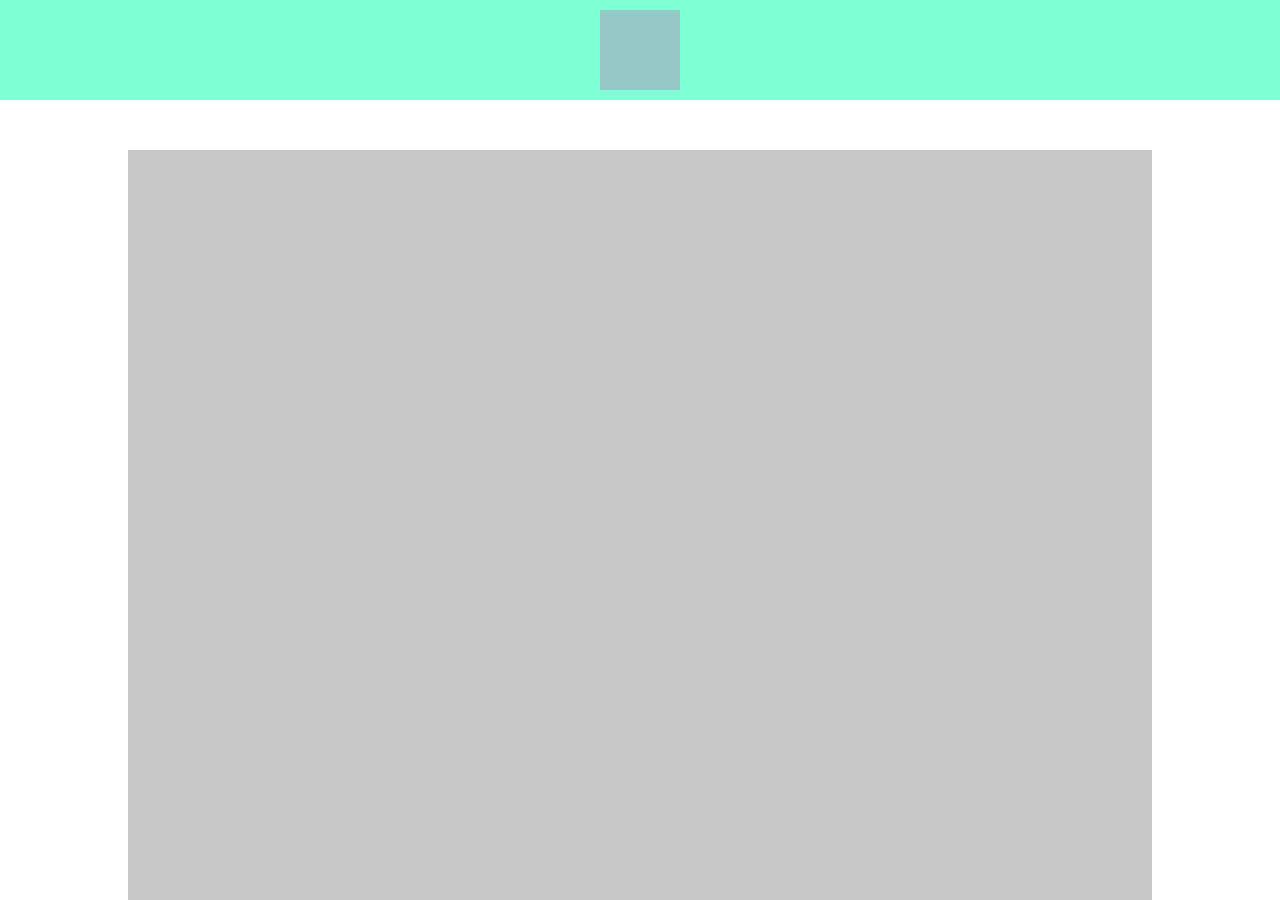
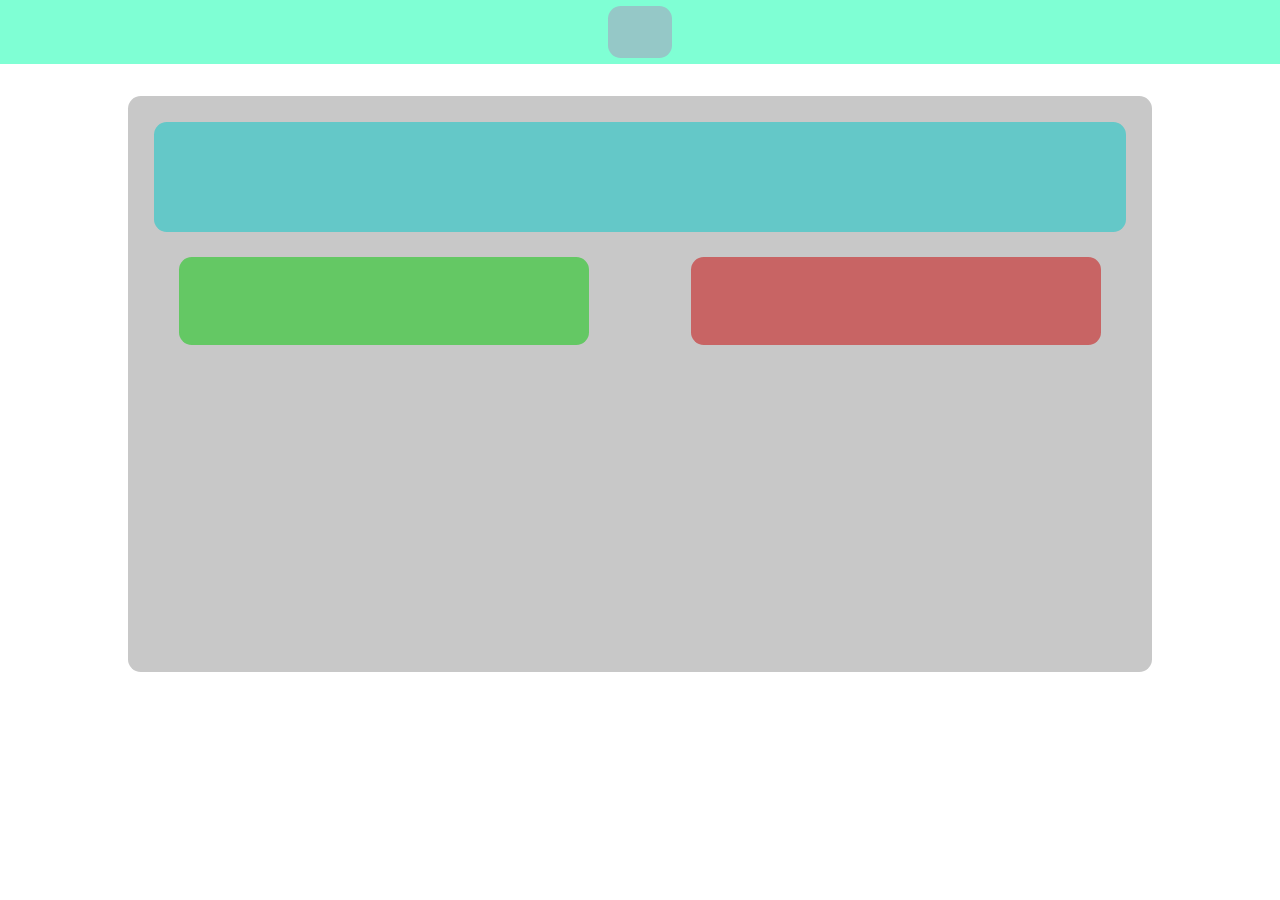
Before and after one commit to Danilo15454/Quize-banan-, a plain HTML site: page index.html in a window 1280 px wide. After the commit the page ends 800 px from the top, so only its background shows below. Drawn offline with Linux system fonts and the light colour scheme.

Commit message:
F6
Новая система размеров + 3 блочка

```diff
--- a/index.html
+++ b/index.html
@@ -11,7 +11,13 @@
         <div class="top">
             <div class="logo"></div>
         </div>
-        <div class="main"></div>
+        <div class="main">
+            <div class="nazvanie"></div>
+            <div class="otveti">
+                <div class="umnichka"></div>
+                <div class="tupoe"></div>
+            </div>
+        </div>
     </div>
 </body>
 </html>
--- a/result.css
+++ b/result.css
@@ -3,25 +3,100 @@ body{
 }
 .top{
     width: 100vw;
-    height: 100px;
+    height: 5vw;
     background-color: rgb(127, 255, 212);
     display: flex;
     justify-content: center;
     align-items: center;
 }
 .logo{
-    width: 80px;
-    height: 80px;
+    width: 5%;
+    height: 80%;
     background-color: rgb(148.8, 200.1, 198.8);
+    border-radius: 1vw;
 }
 .main{
     width: 80vw;
-    height: 750px;
+    height: 45vw;
     background-color: rgb(200, 200, 200);
     margin: auto;
-    margin-top: 50px;
-
+    margin-top: 2.5vw;
+    border-radius: 1vw;
+    display: flex;
+    justify-content: center;
+    align-items: center;
+     flex-direction: column; /* ? */
+}
+.nazvanie{
+    width: 95%;
+    height: 25%;
+    background-color: rgb(100, 200, 200);
+    margin: auto;
+    margin-top: 2.5%;
+    border-radius: 1vw;
+    display: flex;
+    justify-content: center;
+    align-items: center;
+}
+.otveti{
+    width: 100%;
+    height: 100%;
+    display: flex;
+    justify-content: baseline;
+}
+.umnichka{
+    width: 40%;
+    height: 20%;
+    background-color: rgb(100, 200, 100);
+    margin: auto;
+    margin-top: 2.5%;
+    border-radius: 1vw;
     display: flex;
     justify-content: center;
     align-items: center
 }
+.tupoe{
+    width: 40%;
+    height: 20%;
+    background-color: rgb(200, 100, 100);
+    margin: auto;
+    margin-top: 2.5%;
+    border-radius: 1vw;
+    display: flex;
+    justify-content: center;
+    align-items: center
+}
+
+
+
+
+
+
+
+
+
+
+
+
+
+
+
+
+
+
+
+
+
+
+
+
+
+/*
+tupoe banan
+psina banan
+srednestaticheskiy banan
+speliy banan
+umnoe banan
+enshtein banan
+bog banan
+*/
```
